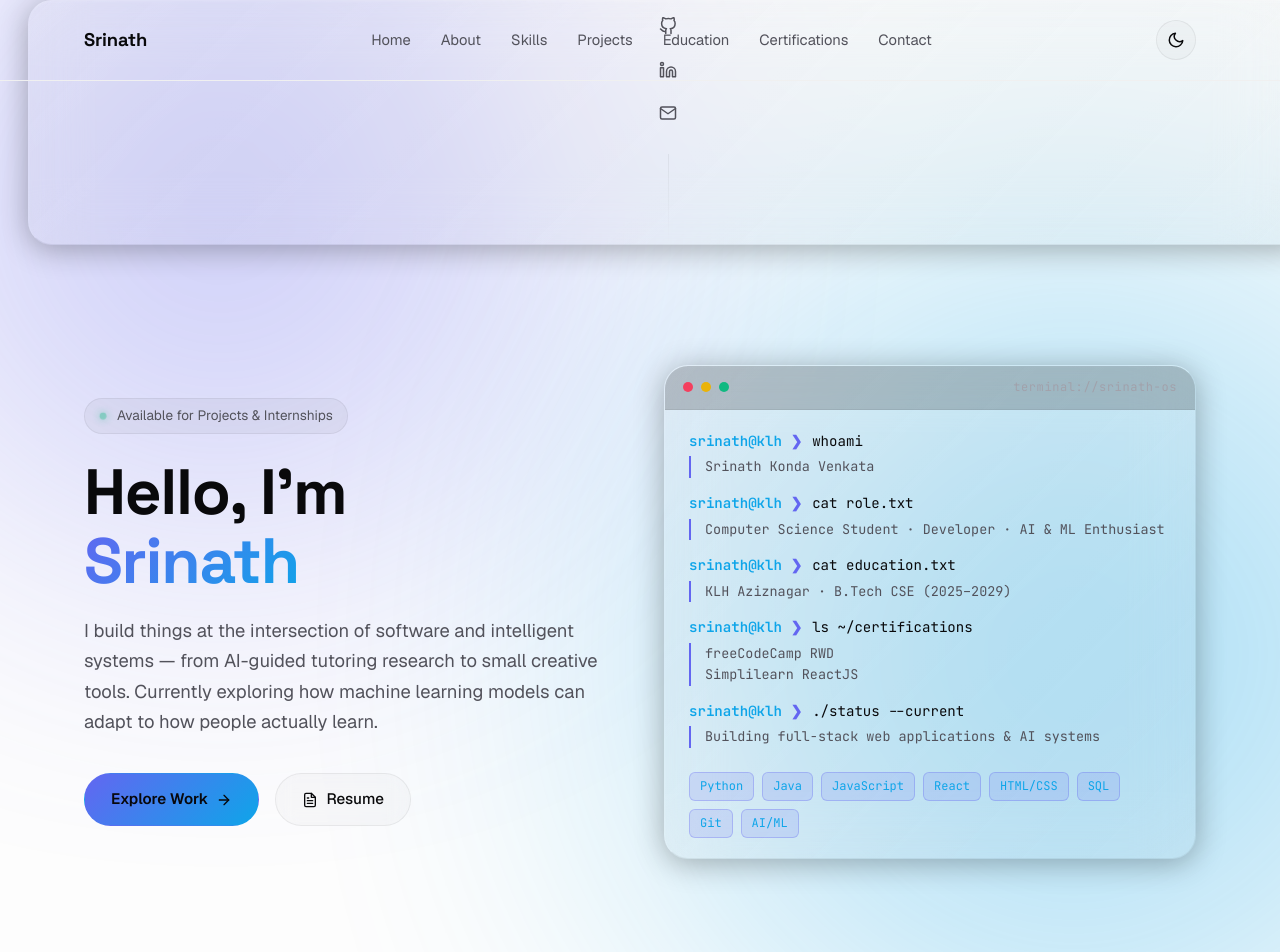
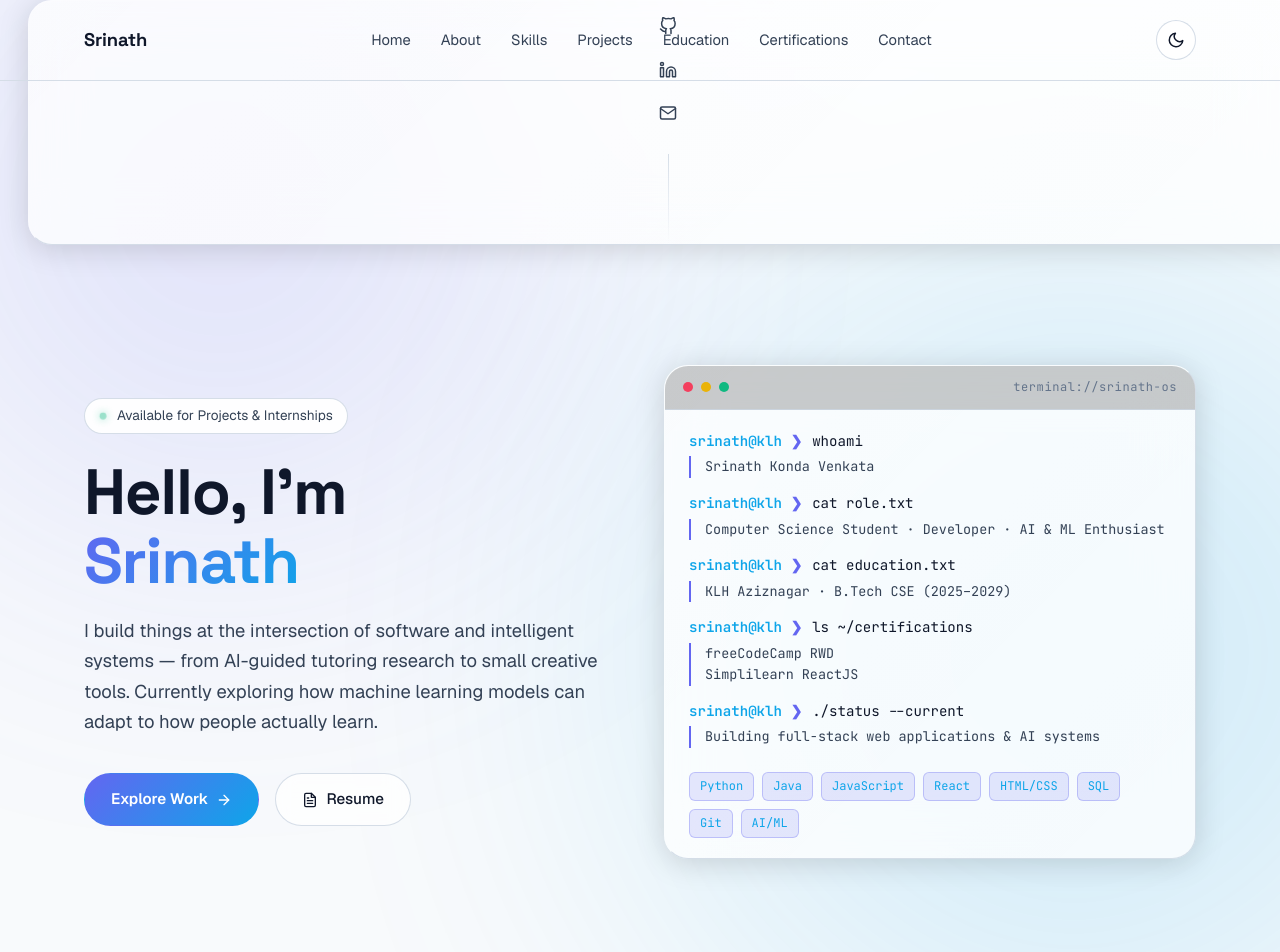
Before and after one commit to Srinath64312/Portfolio, a React (Vite) app: page / in a window 1280 px wide. Shown: the top 952 px of the page. Built offline with nearby package versions, Linux system fonts and the light colour scheme; no server answers.

Commit message:
Instant 0ms load speed and enhanced Dark/Light mode support

```diff
--- a/src/App.jsx
+++ b/src/App.jsx
@@ -1,6 +1,5 @@
 import { useState } from "react";
 import { ThemeProvider } from "./context/ThemeContext";
-import Splash from "./components/Splash";
 import Cursor from "./components/Cursor";
 import Rail from "./components/Rail";
 import Navbar from "./components/Navbar";
@@ -18,7 +17,6 @@ import ToTop from "./components/ToTop";
 export default function App() {
   return (
     <ThemeProvider>
-      <Splash />
       <Cursor />
       <Rail />
       <Navbar />
--- a/src/index.css
+++ b/src/index.css
@@ -1,9 +1,9 @@
 :root {
   --bg: #050508;
   --bg-elevated: #0d0d12;
-  --panel: rgba(255, 255, 255, 0.02);
-  --panel-strong: rgba(255, 255, 255, 0.05);
-  --panel-border: rgba(255, 255, 255, 0.06);
+  --panel: rgba(255, 255, 255, 0.025);
+  --panel-strong: rgba(255, 255, 255, 0.06);
+  --panel-border: rgba(255, 255, 255, 0.08);
   --text-primary: #fafafa;
   --text-secondary: #a1a1aa;
   --text-muted: #71717a;
@@ -25,15 +25,15 @@
 }
 
 [data-theme="light"] {
-  --bg: #fdfdfd;
+  --bg: #f8fafc;
   --bg-elevated: #ffffff;
-  --panel: rgba(0, 0, 0, 0.02);
-  --panel-strong: rgba(0, 0, 0, 0.04);
-  --panel-border: rgba(0, 0, 0, 0.06);
-  --text-primary: #09090b;
-  --text-secondary: #52525b;
-  --text-muted: #a1a1aa;
-  --shadow-glow: 0 8px 40px rgba(99, 102, 241, 0.1);
+  --panel: rgba(255, 255, 255, 0.75);
+  --panel-strong: rgba(255, 255, 255, 0.95);
+  --panel-border: rgba(203, 213, 225, 0.8);
+  --text-primary: #0f172a;
+  --text-secondary: #334155;
+  --text-muted: #64748b;
+  --shadow-glow: 0 8px 40px rgba(99, 102, 241, 0.15);
   color-scheme: light;
 }
 
@@ -52,7 +52,7 @@ body {
   color: var(--text-primary);
   font-family: var(--font-body);
   line-height: 1.6;
-  transition: background 0.35s var(--ease), color 0.35s var(--ease);
+  transition: background 0.3s var(--ease), color 0.3s var(--ease);
   overflow-x: hidden;
   position: relative;
 }
@@ -67,6 +67,11 @@ body::before, body::after {
   opacity: 0.3;
   animation: float 20s infinite alternate;
   pointer-events: none;
+}
+
+[data-theme="light"] body::before,
+[data-theme="light"] body::after {
+  opacity: 0.15;
 }
 
 body::before {
@@ -160,15 +165,15 @@ h1, h2, h3, h4 {
 .glass {
   background: var(--panel);
   border: 1px solid var(--panel-border);
-  border-top-color: rgba(255, 255, 255, 0.15); /* 3D rim lighting */
-  border-left-color: rgba(255, 255, 255, 0.08); /* 3D rim lighting */
+  border-top-color: rgba(255, 255, 255, 0.2);
+  border-left-color: rgba(255, 255, 255, 0.1);
   backdrop-filter: blur(28px);
   -webkit-backdrop-filter: blur(28px);
   border-radius: var(--radius-lg);
   box-shadow:
     inset 0 1px 1px rgba(255, 255, 255, 0.05),
-    0 4px 30px rgba(0, 0, 0, 0.3);
-  transition: all 0.35s var(--ease);
+    0 4px 30px rgba(0, 0, 0, 0.15);
+  transition: all 0.3s var(--ease);
   position: relative;
   overflow: hidden;
 }
@@ -188,12 +193,12 @@ h1, h2, h3, h4 {
 }
 
 .glass:hover {
-  border-color: rgba(99, 102, 241, 0.3);
-  border-top-color: rgba(99, 102, 241, 0.7);
+  border-color: rgba(99, 102, 241, 0.4);
+  border-top-color: rgba(99, 102, 241, 0.8);
   box-shadow:
-    inset 0 1px 1px rgba(255, 255, 255, 0.15),
+    inset 0 1px 1px rgba(255, 255, 255, 0.2),
     var(--shadow-glow),
-    0 16px 40px rgba(0, 0, 0, 0.5);
+    0 16px 40px rgba(0, 0, 0, 0.2);
   transform: translateY(-6px) scale(1.02);
   background: var(--panel-strong);
 }
@@ -216,7 +221,7 @@ h1, h2, h3, h4 {
 
 .btn-primary {
   background: var(--accent-gradient);
-  color: #08080c;
+  color: #ffffff;
   font-weight: 600;
 }
 
@@ -233,7 +238,7 @@ h1, h2, h3, h4 {
 
 .btn-ghost:hover {
   border-color: rgba(124, 92, 255, 0.4);
-  background: rgba(255,255,255,0.05);
+  background: rgba(99, 102, 241, 0.08);
 }
 
 .btn:disabled {
```
